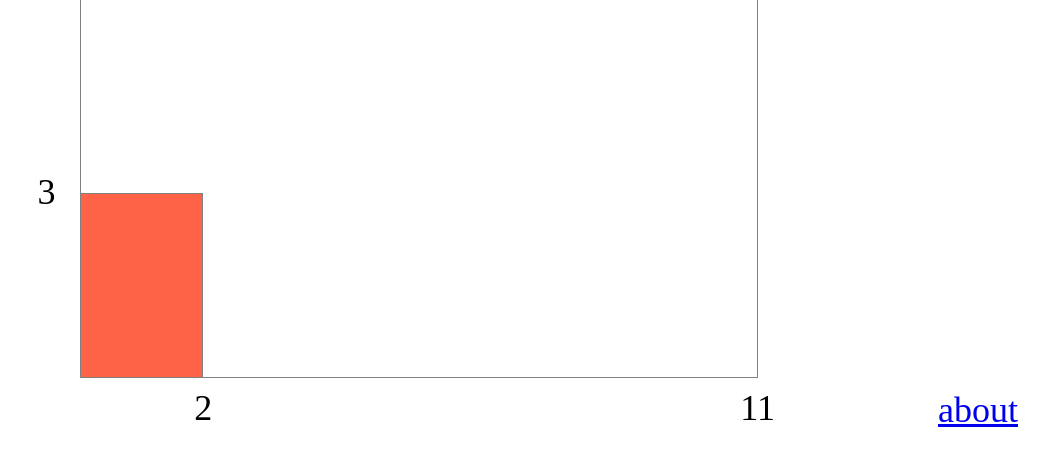
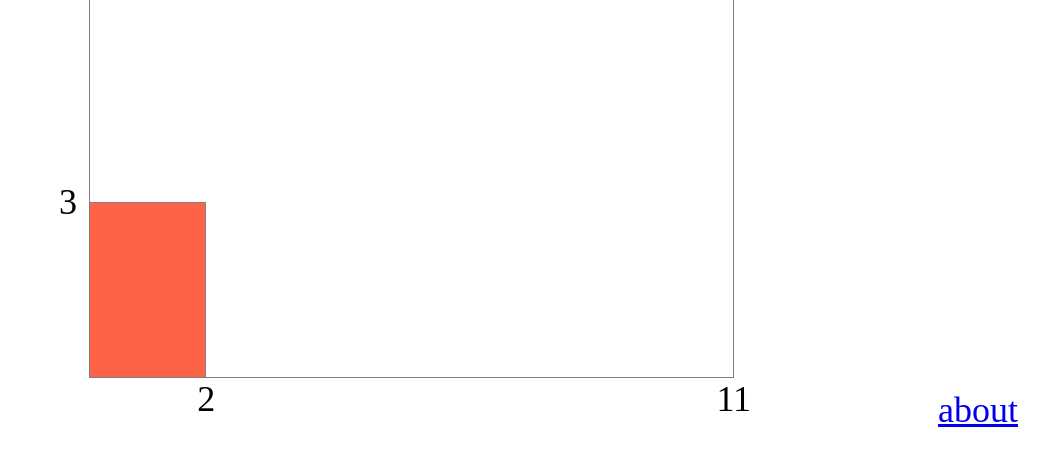
Before and after one commit to woooil/area-model, a plain HTML site: page index.html in a window 1280 px wide. Shown: the part 345-800 px from the top of the page, without its empty margins (238-1280 px from the left). Drawn offline with Linux system fonts and the light colour scheme.

Commit message:
Fix a bug about layout

```diff
--- a/css/style.css
+++ b/css/style.css
@@ -25,9 +25,18 @@ body {
     flex-direction: column;
 }
 
+.settings * {
+    margin-bottom: 2px;
+}
+
 input {
     width: var(--default-size);
     height: var(--default-size);
+}
+
+input[type="number"] {
+    width: 5rem;
+    height: 2rem;
 }
 
 .row div,
@@ -51,6 +60,8 @@ input {
 
 .grid-container {
     display: grid;
+    justify-content: center;
+    align-content: center;
 }
 
 .tile-container {
@@ -87,9 +98,16 @@ input {
     flex-direction: column-reverse;
 }
 
-.x-axis div,
+.x-axis div {
+    height: var(--default-size);
+    text-align: center;
+    margin-bottom: auto;
+}
+
 .y-axis div {
-    text-align: center;
+    width: var(--default-size);
+    text-align: right;
+    margin-right: 0.5rem;
 }
 
 .tile-size {
--- a/js/main.js
+++ b/js/main.js
@@ -94,6 +94,8 @@ function setUnits(cont, size, isGhost) {
 
 function setGrid() {
     setUnits(grid, gridSize);
+    gridContainer.style.width = `${(gridSize.width + 1) * unitSize}rem`;
+    gridContainer.style.height = `${(gridSize.height + 1) * unitSize}rem`;
     gridContainer.style.gridTemplateColumns = `1fr ${gridSize.width}fr`;
     [{
         axis: xAxis,
@@ -107,7 +109,8 @@ function setGrid() {
             const div = document.createElement("div");
             div.setAttribute("index", i);
             div.innerText = i + 1;
-            div.style.width = div.style.height = div.style.lineHeight = unitSize + "rem";
+            if(idx) div.style.height = div.style.lineHeight = unitSize + "rem";
+            else div.style.width= unitSize + "rem";
             item.axis.append(div);
         };
     });
@@ -278,9 +281,10 @@ function resizeUnits() {
         });
     }
     setGrid();
-    if (unitSize < 2) labelModeBox.querySelector(`[value="hide"]`).checked = true;
-    else labelModeBox.querySelector(`[value="auto"]`).checked = true;
-    setLabelMode();
+    if (unitSize < 2 && labelMode === "show"){
+        labelModeBox.querySelector(`[value="auto"]`).checked = true;
+        setLabelMode();
+    }
 }
 
 function setLabelMode() {
```
